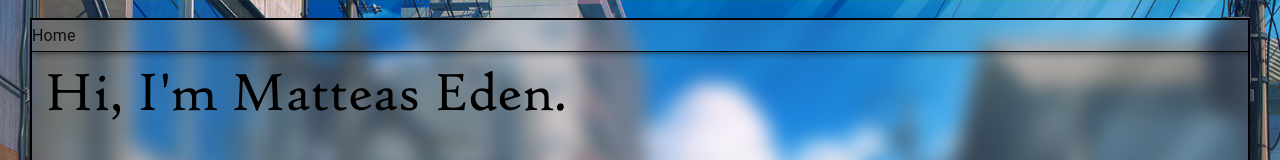
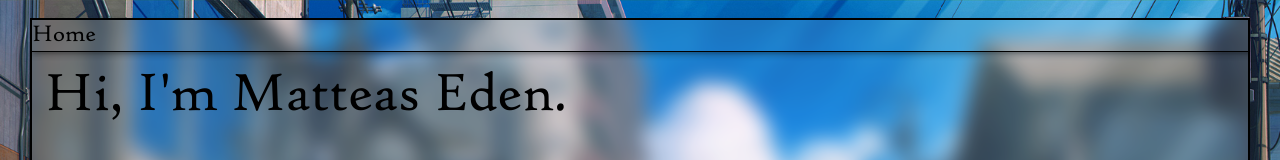
Before and after one commit to Matteas-Eden/matteas-eden.github.io, a React (Create React App) app: page / in a window 1280 px wide. Shown: the top 160 px of the page. Built offline with nearby package versions, Linux system fonts and the light colour scheme.

Commit message:
Adjust height and font

```diff
--- a/src/components/MobileHeader.jsx
+++ b/src/components/MobileHeader.jsx
@@ -13,7 +13,7 @@ export const MobileHeader = props => {
                 top: '0',
                 borderBottom: '1px solid black',
                 shadows: 'none',
-                height: '4vh',
+                height: '4vmin',
                 width: '110%',
             }}
         >
@@ -21,7 +21,12 @@ export const MobileHeader = props => {
                 native
                 autoWidth
                 defaultValue="Home"
-                style={{ height: '4vh' }}
+                style={{
+                    height: '4vmin',
+                    fontSize: '3vmin',
+                    fontFamily: 'high-tower',
+                    color: '#000',
+                }}
                 onChange={event => {
                     let item = event.target.value;
                     console.log(history);
```
